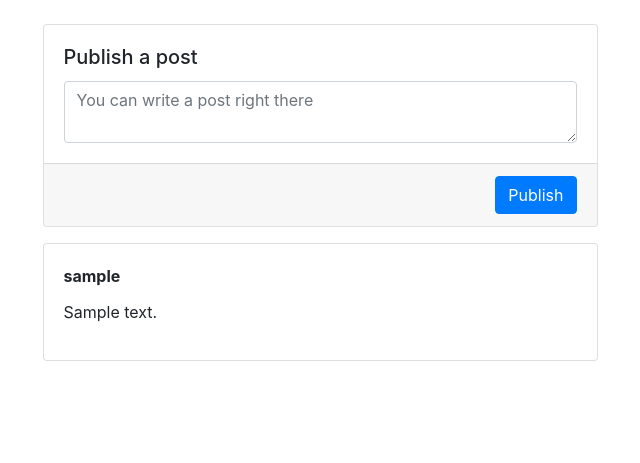
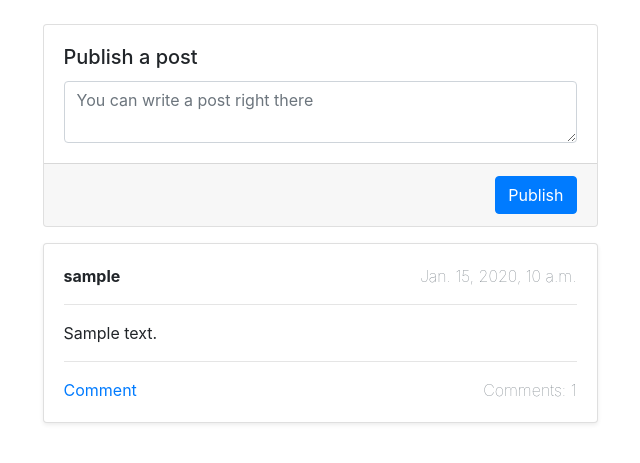
Before and after one commit to Industrylaud/dels, a Django app: page /groups/mygroup/ in a window 1280 px wide. Shown: the part 56-519 px from the top of the page, without its empty margins (320-960 px from the left). Run offline with Django 3.2, Linux system fonts and the light colour scheme; a user stored in the database is signed in; tables that the repository leaves empty hold one stand-in row (values such as "Sample post"); some libraries are stand-ins or nearby versions.

Commit message:
add comment counter

```diff
--- /dev/null
+++ b/groups/forms.py
@@ -0,0 +1,5 @@
+from django import forms
+
+
+class PostCreationForm(forms.Form):
+    body = forms.CharField(strip=False, max_length=1000)
--- a/groups/models.py
+++ b/groups/models.py
@@ -26,6 +26,7 @@ class Comment(models.Model):
     post = models.ForeignKey(
         Post,
         on_delete=models.CASCADE,
+        related_name='comments',
     )
     author = models.ForeignKey(
         get_user_model(),
--- a/templates/groups/student_group.html
+++ b/templates/groups/student_group.html
@@ -22,10 +22,19 @@
         </form>
 
     {% for post in posts %}
-        <div class="card mt-3 mx-auto" style="width: 50%">
-            <div class="card-body">
-                <p class="card-title" style="font-weight: bold">{{ post.author }}</p>
+        <div class="card mt-3 mx-auto shadow-sm" style="width: 50%">
+            <div class="card-body pb-1">
+                <p>
+                    <span class="card-title font-weight-bold">{{ post.author }}</span>
+                    <span class="font-weight-lighter text-muted float-right">{{ post.pub_date }}</span>
+                </p>
+                <hr>
                 <p>{{ post.body }}</p>
+                <hr>
+                <p>
+                    <span><a href="#" class="text-decoration-none">Comment</a></span>
+                    <span class="float-right font-weight-lighter text-muted">Comments: {{ post.comments.all.count }}</span>
+                </p>
             </div>
         </div>
     {% endfor %}
```
Also changed, not shown: groups/migrations/0003_auto_20201108_1859.py (added).
